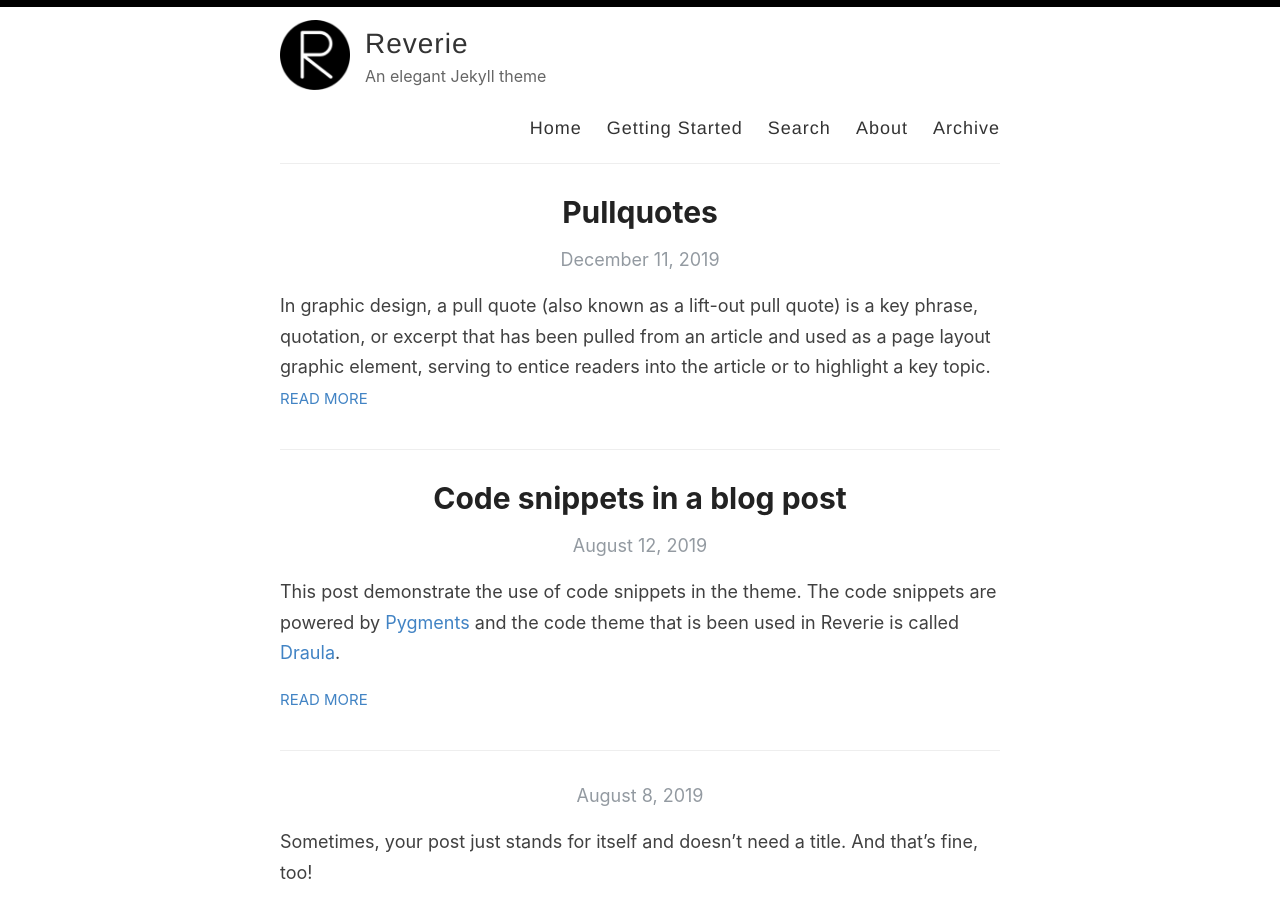
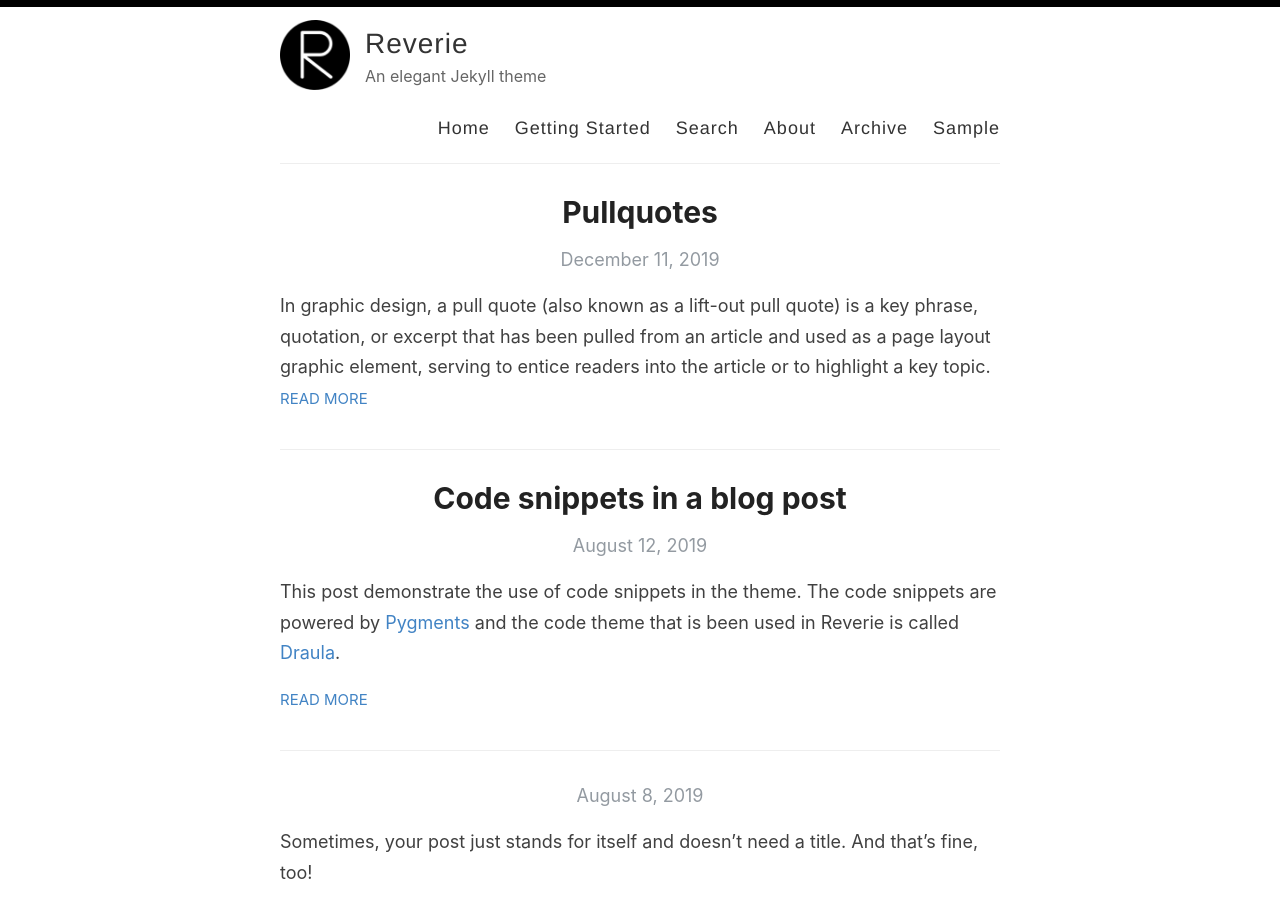
Before and after one commit to AmanDesai-coder/AmanDesai-coder.github.io, a Jekyll site: the page built from index.html, in a window 1280 px wide and 900 px high. Built offline with Jekyll 4.4.1, drawn with Linux system fonts in a browser that asks for light colours; the list of posts is cut into pages by our own code.

Commit message:
Update default.html

```diff
--- a/_layouts/default.html
+++ b/_layouts/default.html
@@ -33,6 +33,7 @@
               <a href="{{ site.baseurl }}/search">Search</a>
               <a href="{{ site.baseurl }}/about">About</a>
               <a href="{{ site.baseurl }}/archive">Archive</a>
+              <a href="{{ site.baseurl }}/sample">Sample</a>
             </nav>
           </header>
         </div>
```
